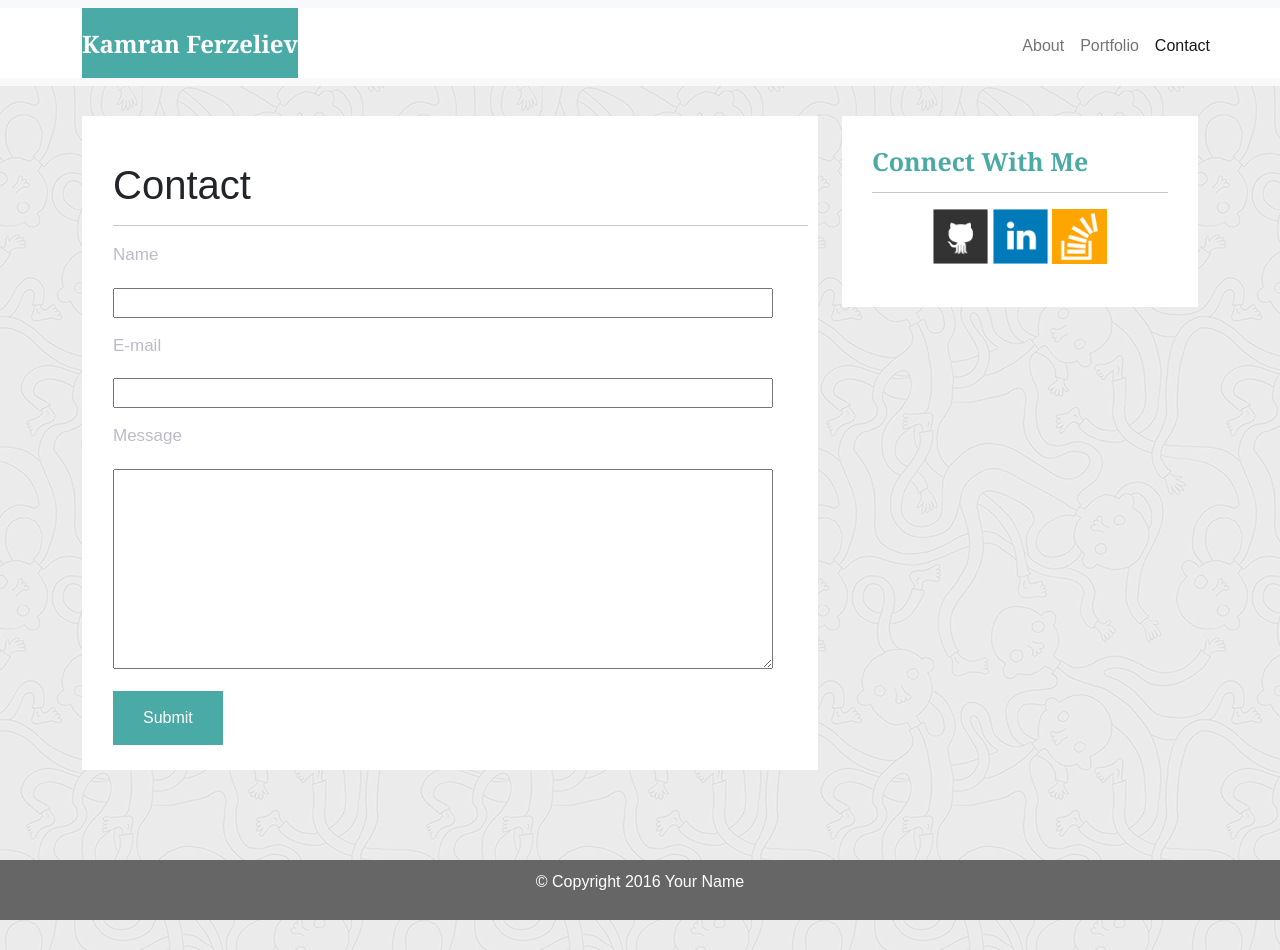
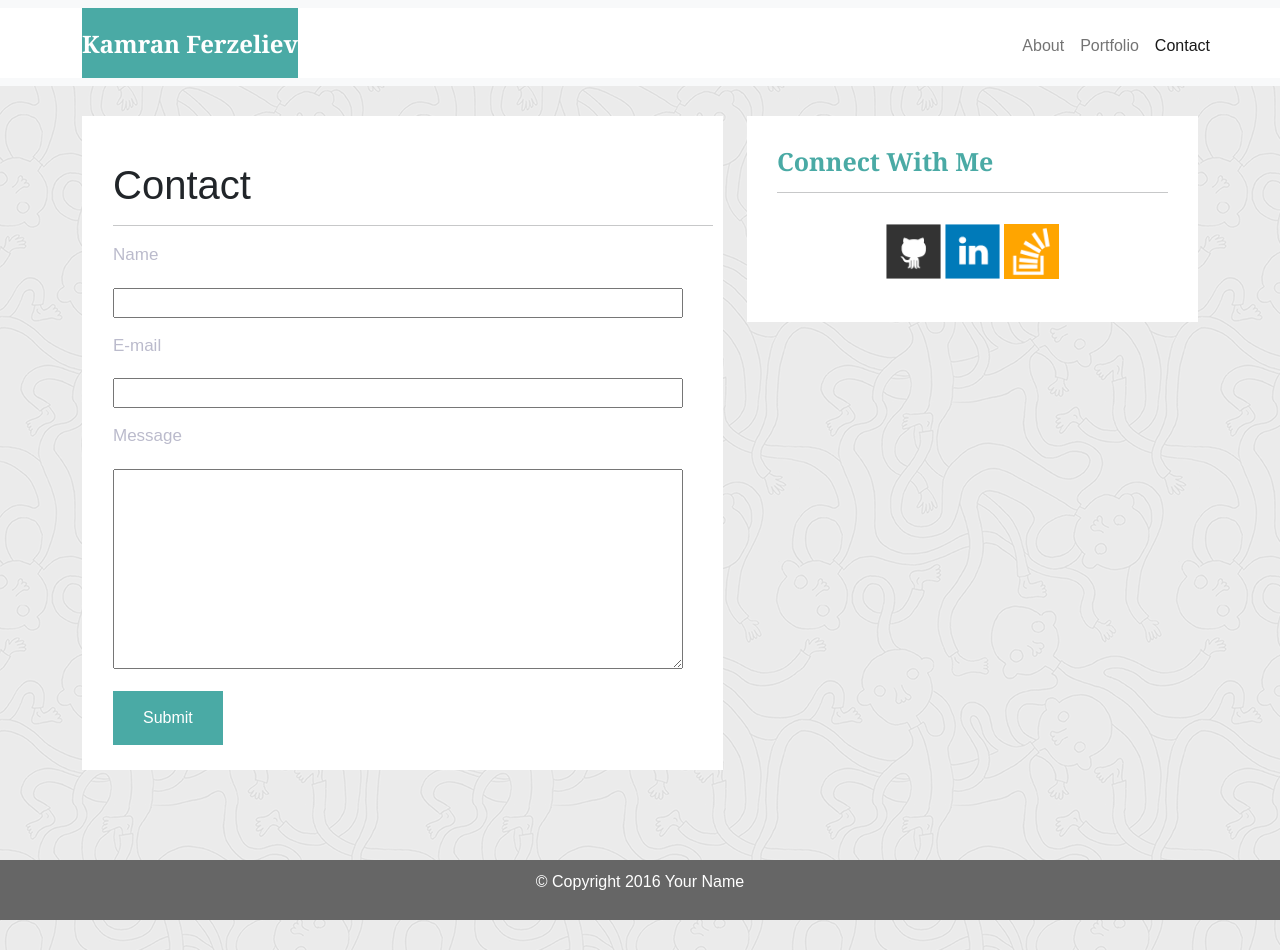
Before and after one commit to Kamran550/hw-bootstrap, a plain HTML site: page contact.html in a window 1280 px wide. Drawn offline with nearby package versions, Linux system fonts and the light colour scheme.

Commit message:
bootstrap

```diff
--- a/contact.css
+++ b/contact.css
@@ -80,6 +80,7 @@ body{
 }
 #images{
     text-align: center;
+    padding-top: 15px;
 }
 
 #images img{
--- a/contact.html
+++ b/contact.html
@@ -18,7 +18,7 @@
           <div class="collapse navbar-collapse" id="navbarNav">
             <ul class="navbar-nav navbar-right">
               <li class="nav-item">
-                <a class="nav-link" aria-current="page" href="#">About</a>
+                <a class="nav-link" aria-current="page" href="index.html">About</a>
               </li>
               <li class="nav-item">
                 <a class="nav-link" href="portfolio.html">Portfolio</a>
@@ -34,7 +34,7 @@
       <div class="wrap">
         <div class="container">
           <section class="row">
-            <div class="col-md-8">
+            <div class="col-md-7">
               <form class="contact-form">
                 <h1 class="contact-form-header">Contact</h1>
                 <hr class="contact-hr"/>
@@ -53,7 +53,7 @@
                 <button class="submit-btn">Submit</button>
               </form>
             </div>
-            <div class="col-md-4">
+            <div class="col-md-5">
 
 
               <section id="connect-with-me-area">
```
Also changed, not shown: index.html (+2 -6 lines).
